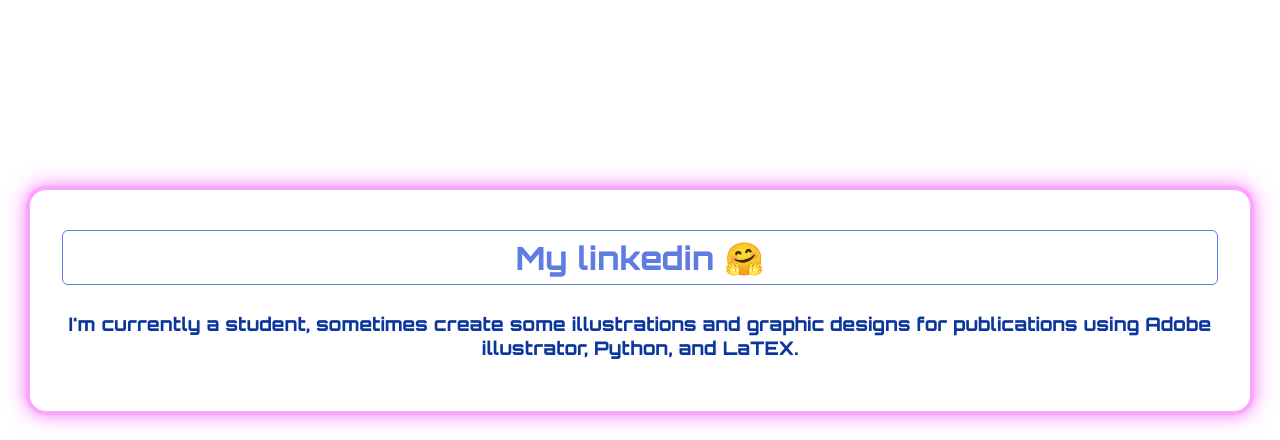
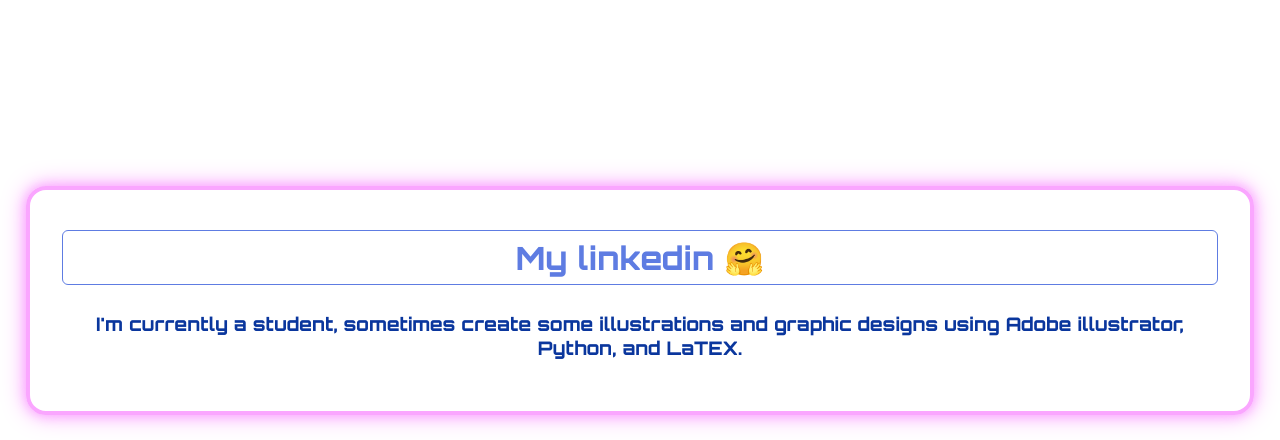
Before and after one commit to vmeomeo/vnscienceart, a plain HTML site: page work.html in a window 1280 px wide. Shown: the part 664-1104 px from the top of the page. Drawn offline with Linux system fonts and the light colour scheme.

Commit message:
update content

```diff
--- a/work.html
+++ b/work.html
@@ -284,7 +284,7 @@
     <div class="container">
       <div class="assignment-grid" style="grid-template-columns: 1fr;">
         <a style="font-size: 2rem;" href="https://www.linkedin.com/in/vhmavn/"> My linkedin 🤗 </a>
-        <h3>I'm currently a student, sometimes create some illustrations and graphic designs for publications using Adobe illustrator, Python, and LaTEX.</h3>
+        <h3>I'm currently a student, sometimes create some illustrations and graphic designs using Adobe illustrator, Python, and LaTEX.</h3>
       </div>
     </div>
 
```
